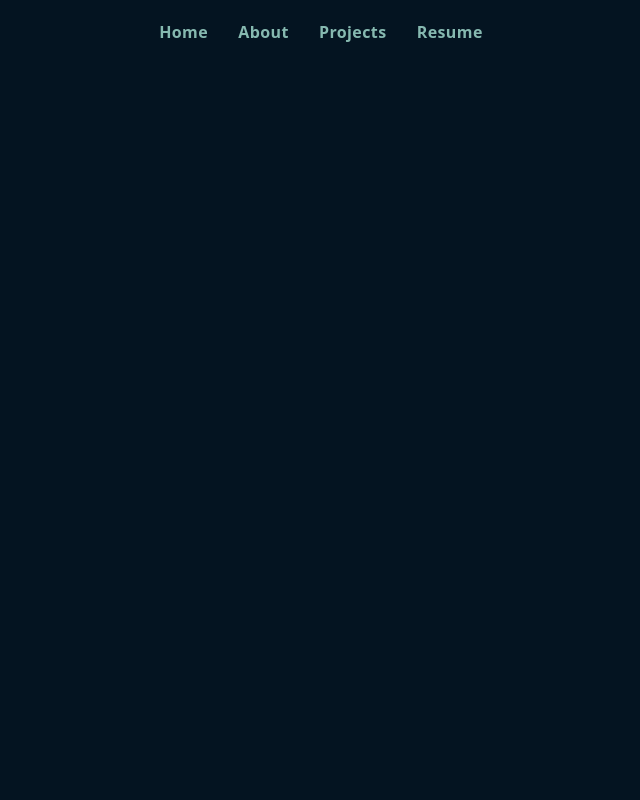
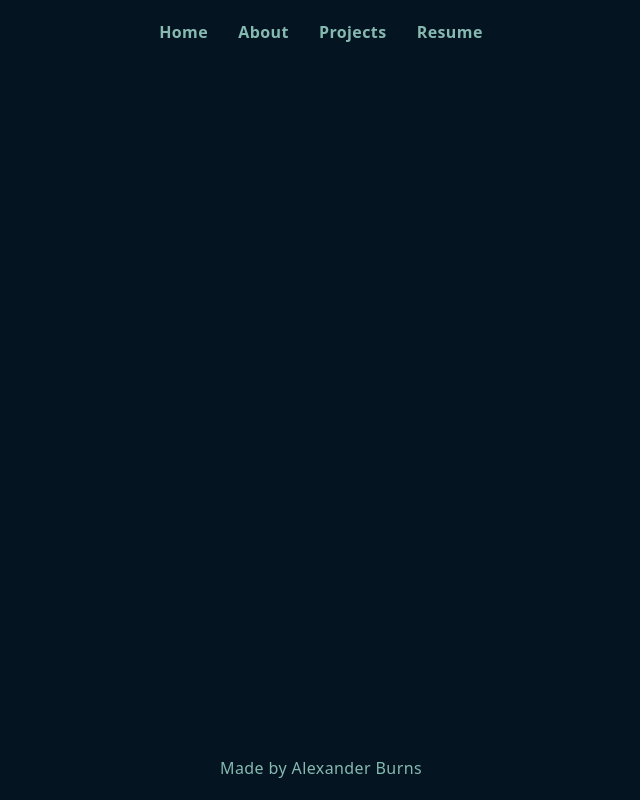
Before and after one commit to Jharopa/personal-site, a Next.js app: page / in a window 1280 px wide. Shown: the whole page, without its empty margins (319-959 px from the left). Built offline with nearby package versions, Linux system fonts and the light colour scheme.

Commit message:
Footer Component
Created initial Footer React component

```diff
--- /dev/null
+++ b/components/Footer.tsx
@@ -0,0 +1,14 @@
+const Footer = () => {
+  return (
+    <footer className="flex justify-center items-center w-screen h-16">
+      <a
+        href="https://github.com/Jharopa/personal-site"
+        className="hover:text-[#D0D6D6]"
+      >
+        <div>Made by Alexander Burns</div>
+      </a>
+    </footer>
+  );
+};
+
+export default Footer;
--- a/pages/index.tsx
+++ b/pages/index.tsx
@@ -1,5 +1,7 @@
 import Head from "next/head";
+
 import Header from "../components/Header";
+import Footer from "../components/Footer";
 
 const Home = () => {
   return (
@@ -7,7 +9,11 @@ const Home = () => {
       <Head>
         <title>Alexander Burns</title>
       </Head>
-      <Header />
+      <div className="flex flex-col h-screen">
+        <Header />
+        <p className="flex-grow"></p>
+        <Footer />
+      </div>
     </div>
   );
 };
```
